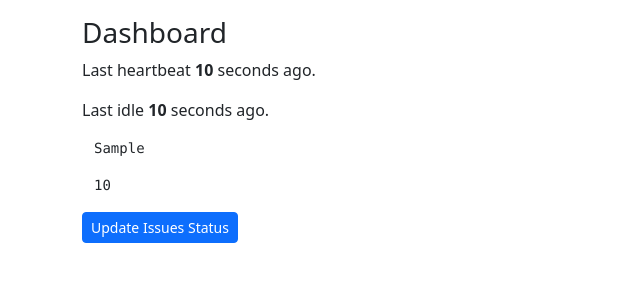
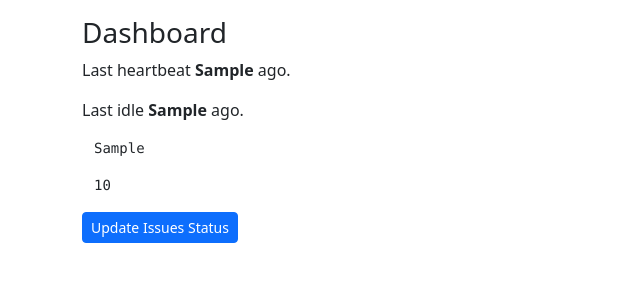
Before and after one commit to mm4rks/bugfinder, a Django app: template webapp/samples/templates/dashboard.html in a window 1280 px wide. Shown: the part 73-373 px from the top of the page, without its empty margins (0-640 px from the left). Run offline with Django 4.2, Linux system fonts and the light colour scheme; the template is opened without the code that fills it: most values are stand-ins (such as "Sample title", 1, 10 or a date in 2020); some libraries are stand-ins or nearby versions.

Commit message:
Show elapsed time in readable format

```diff
--- a/webapp/samples/templates/dashboard.html
+++ b/webapp/samples/templates/dashboard.html
@@ -5,10 +5,10 @@
             <div class="col-lg">
                 <h3>Dashboard</h3>
                 <p>
-                    Last heartbeat <b>{{ heartbeat_delta_seconds }}</b> seconds ago.
+                    Last heartbeat <b>{{ heartbeat_delta }}</b> ago.
                 </p>
                 <p>
-                    Last idle <b>{{ idle_delta_seconds }}</b> seconds ago.
+                    Last idle <b>{{ idle_delta }}</b> ago.
                 </p>
                 <div class="container">
                     <pre><code>{{ health_stats }}</code></pre>
--- a/webapp/samples/views.py
+++ b/webapp/samples/views.py
@@ -2,7 +2,7 @@ import logging
 import shutil
 import tempfile
 from collections import defaultdict
-from datetime import datetime
+from datetime import datetime, timedelta
 
 import pyminizip
 from django.conf import Path, settings
@@ -60,8 +60,8 @@ def dashboard(request):
     context = {
         "health_stats": health_stats,
         "progress_log": progress_log,
-        "heartbeat_delta_seconds": timestamp_to_elapsed_seconds(last_heartbeat),
-        "idle_delta_seconds": timestamp_to_elapsed_seconds(last_idle),
+        "heartbeat_delta": timedelta(seconds=timestamp_to_elapsed_seconds(last_heartbeat)),
+        "idle_delta": timedelta(seconds=timestamp_to_elapsed_seconds(last_idle)),
     }
     return HttpResponse(template.render(context, request))
 
```
